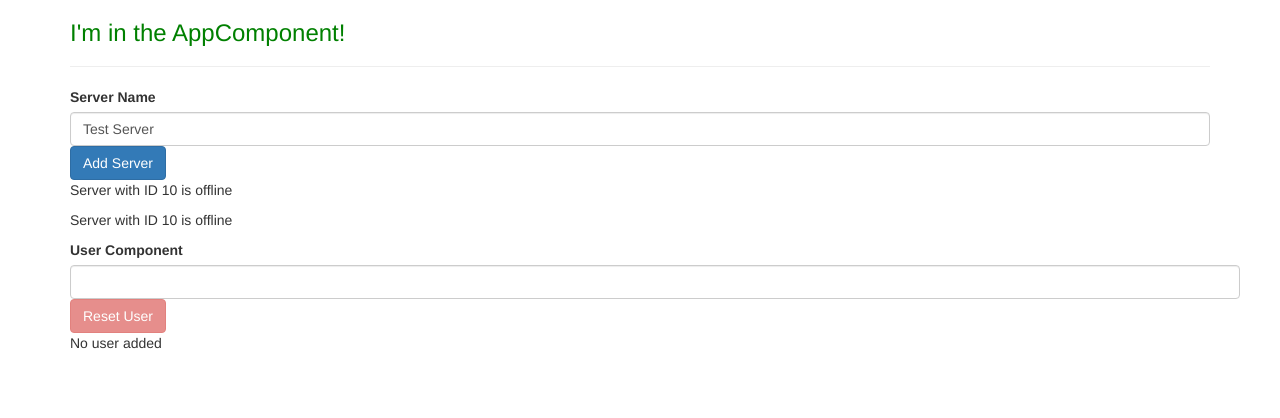
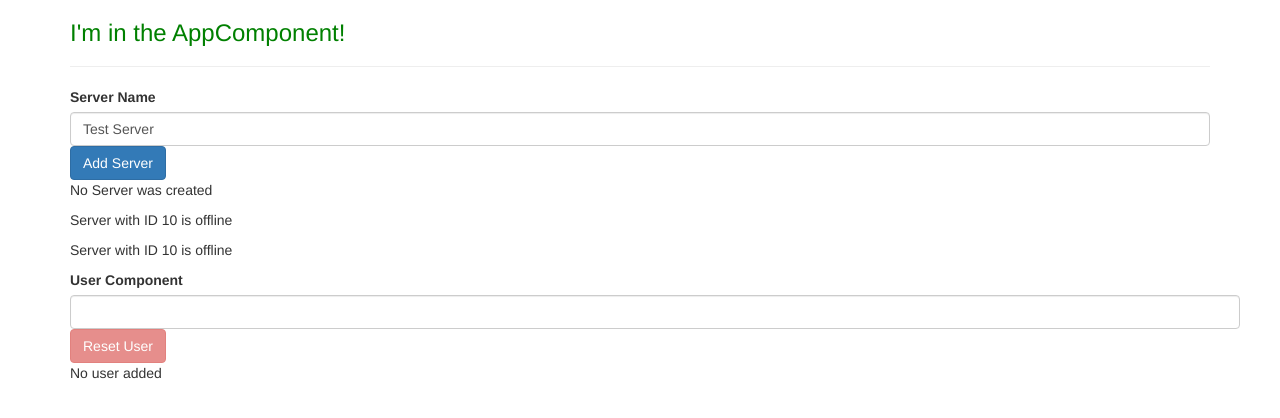
Before and after one commit to ArslanRama/my-first-angular-app, an Angular app: page / in a window 1280 px wide. Shown: the top 418 px of the page. Built offline with nearby package versions, Linux system fonts and the light colour scheme.

Commit message:
ngIf else directive

```diff
--- a/src/app/servers/servers.component.html
+++ b/src/app/servers/servers.component.html
@@ -15,6 +15,10 @@
 <!--<p [innerText]="allowNewServer"></p>-->
 <!--<p>{{ serverCreationStatus }}</p>-->
 <!--ngIf changes the DOM-->
-<p *ngIf="serverCreated">Server was created. Server name is {{serverName}}</p>
+<p *ngIf="serverCreated; else noServer">Server was created. Server name is {{serverName}}</p>
+<!--ngIf else ... Condition-->
+<ng-template #noServer>
+  <p>No Server was created</p>
+</ng-template>
 <app-server></app-server>
 <app-server></app-server>
```
